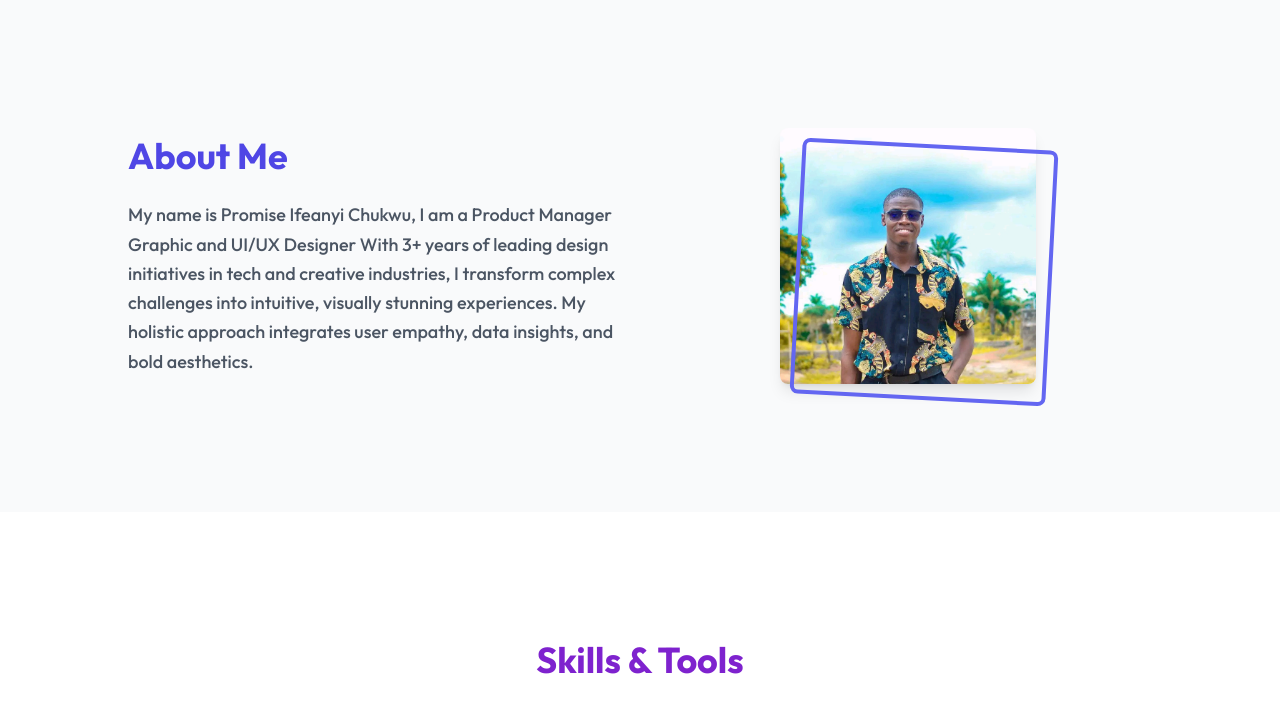
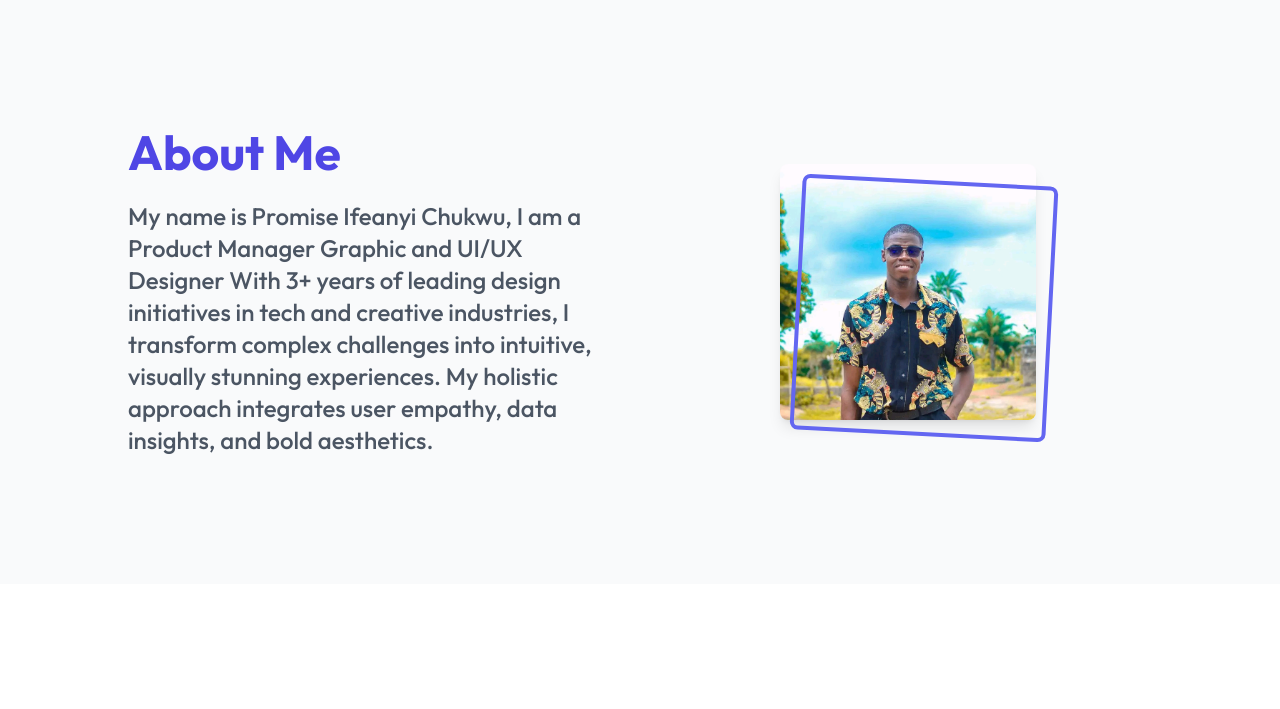
Before and after one commit to boyalonetech/biggie-techs-and-graphics, a website: page index.html in a window 1280 px wide. Shown: the part 800-1509 px from the top of the page. Drawn offline with nearby package versions, Linux system fonts and the light colour scheme.

Commit message:
Enhance 'About Me' section text size for better readability

```diff
--- a/index.html
+++ b/index.html
@@ -151,8 +151,8 @@
       >
         <!-- About Text -->
         <div>
-          <h3 class="text-4xl font-bold mb-6 text-indigo-600">About Me</h3>
-          <p class="text-lg leading-relaxed text-gray-600 dark:text-gray-400">
+          <h3 class="text-4xl lg:text-5xl font-bold mb-6 text-indigo-600">About Me</h3>
+          <p class="text-lg lg:text-2xl leading-relaxed text-gray-600 dark:text-gray-400">
             My name is Promise Ifeanyi Chukwu, I am a Product Manager Graphic and UI/UX Designer
             With 3+ years of leading design initiatives in tech and creative
             industries, I transform complex challenges into intuitive, visually
```
